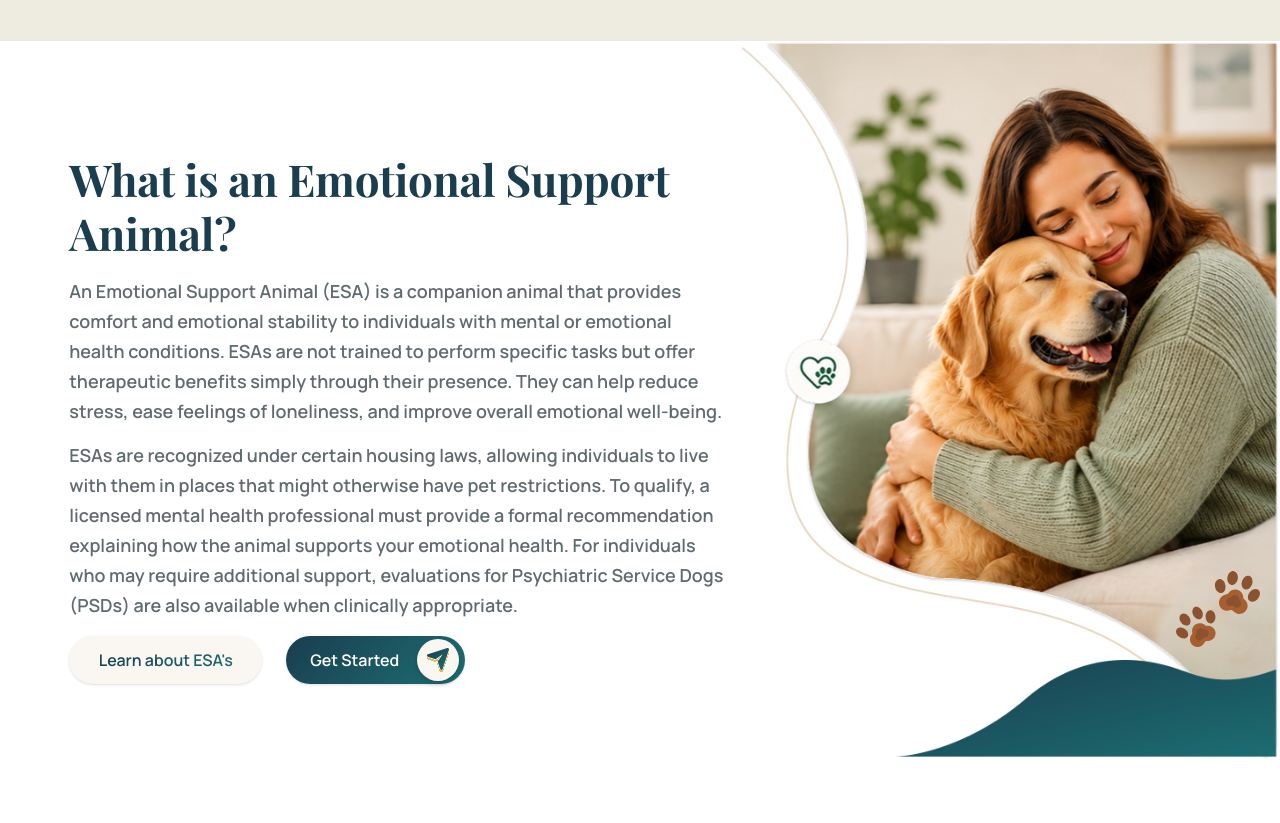
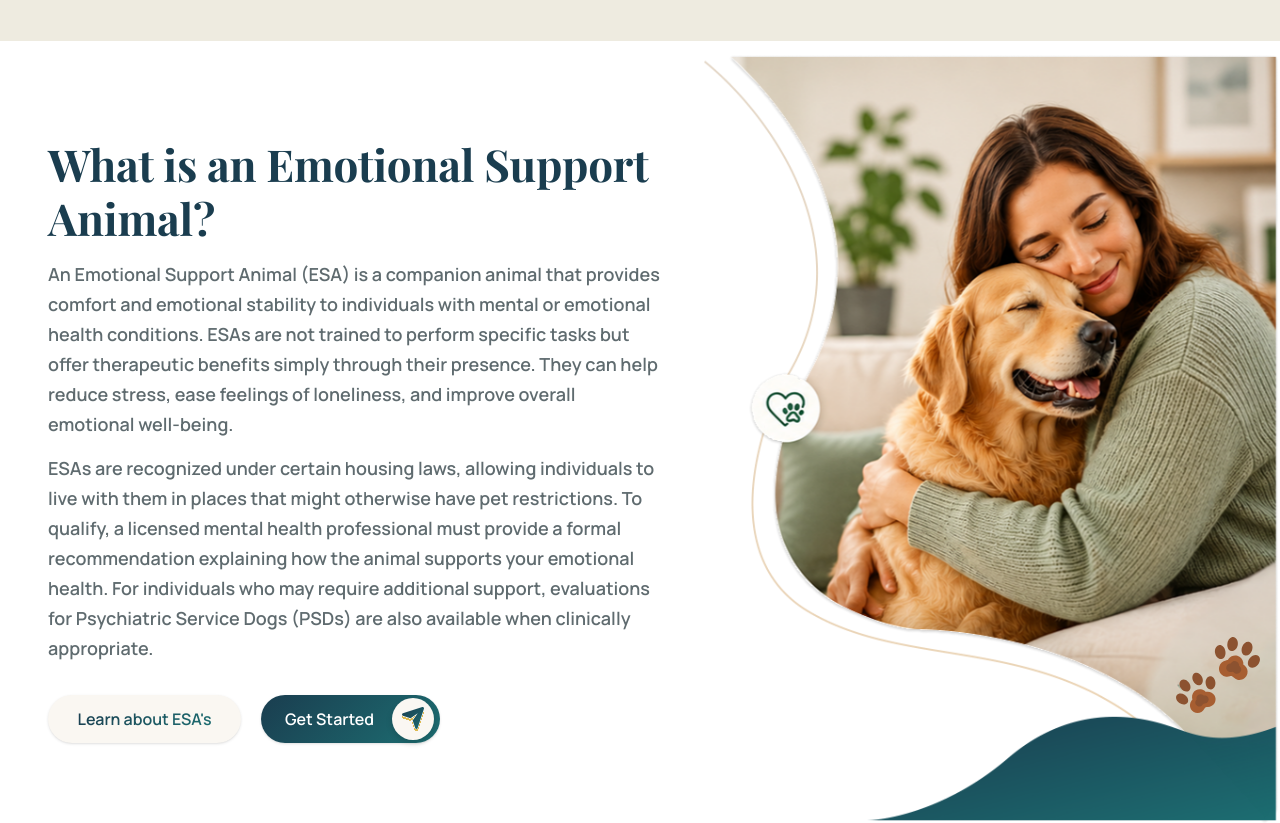
Before and after one commit to Aman-scripts/myesatherapist, a Next.js app: page / in a window 1280 px wide. Shown: the part 6280-7103 px from the top of the page. Built offline with nearby package versions, Linux system fonts and the light colour scheme; a web font is replaced by a local one.

Commit message:
fix(responsiveness): refactor EmotionalSupportSection for fluid 1024px screen layout

```diff
--- a/components/home/EmotionalSupportSection.tsx
+++ b/components/home/EmotionalSupportSection.tsx
@@ -7,148 +7,18 @@ const TEAL_GRADIENT = "linear-gradient(135deg, #1A3D4F 0%, #1D6E72 100%)";
 
 export function EmotionalSupportSection() {
   return (
-    <section className="relative overflow-hidden bg-white w-full">
-      {/* Desktop container matching Figma section 1442x811 */}
-      <div
-        className="hidden lg:block relative w-full mx-auto max-w-[1442px]"
-        style={{ aspectRatio: "1442 / 811", minHeight: "720px" }}
-      >
-        {/* Left Content Area (Figma Frame 1000011698: left 78px [5.41%], top 125.5px [15.47%], width 737px, height 560px) */}
-        <div
-          className="absolute z-10 flex flex-col justify-between"
-          style={{
-            left: "5.41%",
-            top: "15.47%",
-            width: "51.11%",
-            maxWidth: "737px",
-            height: "69.05%",
-          }}
-        >
-          <div className="space-y-4">
+    <section className="relative overflow-hidden bg-white w-full py-12 lg:py-0">
+      <div className="max-w-[1442px] mx-auto px-4 sm:px-6 lg:px-8 xl:px-12 relative min-h-0 lg:min-h-[640px] xl:min-h-[760px] flex flex-col lg:flex-row items-center justify-between gap-8 lg:gap-0">
+        {/* Left Content Area */}
+        <div className="w-full lg:w-[56%] xl:w-[52%] z-10 py-4 lg:py-16 xl:py-24 space-y-6 lg:space-y-5 xl:space-y-6">
+          <div className="space-y-3 lg:space-y-3.5">
             {/* Heading */}
-            <h2 className="font-heading text-[44px] font-bold text-[#1A3D4F] leading-[54px] tracking-[-0.006em]">
+            <h2 className="font-heading text-3xl sm:text-4xl lg:text-[32px] xl:text-[44px] font-bold text-[#1A3D4F] leading-tight lg:leading-[42px] xl:leading-[54px] tracking-[-0.006em]">
               What is an Emotional Support Animal?
             </h2>
 
-            {/* Description paragraphs — 18px / 30px line-height */}
-            <div className="space-y-3.5 text-[#5F6B6F] text-[18px] font-semibold leading-[30px]">
-              <p>
-                An Emotional Support Animal (ESA) is a companion animal that
-                provides comfort and emotional stability to individuals with
-                mental or emotional health conditions. ESAs are not trained to
-                perform specific tasks but offer therapeutic benefits simply
-                through their presence. They can help reduce stress, ease
-                feelings of loneliness, and improve overall emotional
-                well-being.
-              </p>
-              <p>
-                ESAs are recognized under certain housing laws, allowing
-                individuals to live with them in places that might otherwise have
-                pet restrictions. To qualify, a licensed mental health
-                professional must provide a formal recommendation explaining how
-                the animal supports your emotional health. For individuals who
-                may require additional support, evaluations for Psychiatric
-                Service Dogs (PSDs) are also available when clinically
-                appropriate.
-              </p>
-            </div>
-          </div>
-
-          {/* Action Buttons — Figma: 396px width, 48px height, 24px gap */}
-          <div className="flex items-center gap-6 pt-4">
-            {/* Learn about ESA's Button */}
-            <button className="w-[193px] h-[48px] rounded-[30px] bg-[#FAF7F2] flex items-center justify-center font-semibold text-[16px] shadow-sm hover:bg-[#f3efe6] transition-colors">
-              <span className="bg-clip-text text-transparent" style={{ backgroundImage: TEAL_GRADIENT }}>
-                Learn about ESA&apos;s
-              </span>
-            </button>
-
-            {/* Get Started Button */}
-            <a
-              href="#how-it-works"
-              className="w-[179px] h-[48px] rounded-[30px] pl-6 pr-1.5 flex items-center justify-between text-white font-semibold text-[16px] transition-opacity hover:opacity-90 shadow-sm"
-              style={{ backgroundImage: TEAL_GRADIENT }}
-            >
-              <span>Get Started</span>
-              <span className="w-[42px] h-[42px] rounded-full bg-[#FAF7F2] shadow-[0_3px_6px_rgba(0,0,0,0.15)] flex items-center justify-center shrink-0">
-                <Image src="/send-icon.svg" alt="" width={18} height={20} style={{ width: "auto", height: "auto" }} />
-              </span>
-            </a>
-          </div>
-        </div>
-
-        {/* Right Graphics: Figma Frame 1000011721 (exact width 607px, height 811px, right 0, top 0) */}
-        <div
-          className="absolute right-0 top-0 bottom-0 pointer-events-none z-0"
-          style={{ width: "42.09%", height: "100%" }}
-        >
-          <Image
-            src="/emotional-support-right-frame.png"
-            alt="Emotional support dog and woman"
-            fill
-            priority
-            className="object-contain object-right"
-            sizes="(min-width: 1024px) 607px, 50vw"
-          />
-        </div>
-
-        {/* Bottom Paw Icon — Figma fi_11234282 (x=3099, y=6593, width 84px, height 84px) */}
-        <div
-          className="absolute z-20 pointer-events-none"
-          style={{
-            right: "1.6%",
-            bottom: "15.28%",
-            width: "84px",
-            height: "84px",
-          }}
-        >
-          <Image
-            src="/emotional-support-section-bottom-paw-icon.svg"
-            alt="Paw prints"
-            fill
-            className="object-contain"
-          />
-        </div>
-      </div>
-
-      {/* Mobile / Tablet Responsive Fallback */}
-      <div className="lg:hidden py-12 space-y-8 w-full">
-        {/* Full-width Image Container (Edge to Edge) */}
-        <div className="w-full">
-          {/* Mobile Image (< sm / under 640px) */}
-          <div className="block sm:hidden relative w-full aspect-[390/425] rounded-none">
-            <Image
-              src="/mobile-emotional-support.png"
-              alt="What is an Emotional Support Animal"
-              fill
-              unoptimized
-              priority
-              className="object-contain rounded-none"
-              sizes="100vw"
-            />
-          </div>
-
-          {/* Tablet Image (sm: to lg: / 640px to 1023px) */}
-          <div className="hidden sm:block lg:hidden relative w-full aspect-[834/521] rounded-none">
-            <Image
-              src="/tablet-emotional-support-section.png"
-              alt="What is an Emotional Support Animal"
-              fill
-              unoptimized
-              priority
-              className="object-contain rounded-none"
-              sizes="100vw"
-            />
-          </div>
-        </div>
-
-        {/* Text & Button Container */}
-        <div className="px-4 sm:px-6 max-w-3xl mx-auto space-y-8">
-          <div className="space-y-4">
-            <h2 className="font-heading text-3xl sm:text-4xl font-bold text-[#1A3D4F] leading-tight tracking-[-0.006em]">
-              What is an Emotional Support Animal?
-            </h2>
-            <div className="space-y-3.5 text-[#5F6B6F] text-base sm:text-[18px] font-semibold leading-relaxed">
+            {/* Description paragraphs */}
+            <div className="space-y-3 lg:space-y-3 xl:space-y-3.5 text-[#5F6B6F] text-base sm:text-[17px] lg:text-[15px] xl:text-[18px] font-semibold leading-relaxed lg:leading-[25px] xl:leading-[30px]">
               <p>
                 An Emotional Support Animal (ESA) is a companion animal that
                 provides comfort and emotional stability to individuals with
@@ -172,15 +42,18 @@ export function EmotionalSupportSection() {
           </div>
 
           {/* Action Buttons */}
-          <div className="flex flex-col sm:flex-row gap-3">
-            <button className="w-full sm:w-[193px] h-[48px] rounded-[30px] bg-[#FAF7F2] flex items-center justify-center font-semibold text-[16px] shadow-sm">
+          <div className="flex flex-col sm:flex-row items-center gap-3.5 sm:gap-4 lg:gap-5 pt-2">
+            {/* Learn about ESA's Button */}
+            <button className="w-full sm:w-[193px] h-[48px] rounded-[30px] bg-[#FAF7F2] flex items-center justify-center font-semibold text-[16px] shadow-sm hover:bg-[#f3efe6] transition-colors shrink-0">
               <span className="bg-clip-text text-transparent" style={{ backgroundImage: TEAL_GRADIENT }}>
                 Learn about ESA&apos;s
               </span>
             </button>
+
+            {/* Get Started Button */}
             <a
               href="#how-it-works"
-              className="w-full sm:w-[179px] h-[48px] rounded-[30px] pl-6 pr-1.5 flex items-center justify-between text-white font-semibold text-[16px] shadow-sm"
+              className="w-full sm:w-[179px] h-[48px] rounded-[30px] pl-6 pr-1.5 flex items-center justify-between text-white font-semibold text-[16px] transition-opacity hover:opacity-90 shadow-sm shrink-0"
               style={{ backgroundImage: TEAL_GRADIENT }}
             >
               <span>Get Started</span>
@@ -190,6 +63,30 @@ export function EmotionalSupportSection() {
             </a>
           </div>
         </div>
+
+        {/* Right Graphics (Image Frame for Desktop & Laptop) */}
+        <div className="w-full lg:w-[44%] xl:w-[45%] lg:absolute lg:right-0 lg:top-0 lg:bottom-0 pointer-events-none z-0 flex items-center justify-center lg:justify-end">
+          <div className="relative w-full aspect-[834/521] lg:aspect-auto lg:h-full lg:w-full max-w-[607px] lg:max-w-none">
+            <Image
+              src="/emotional-support-right-frame.png"
+              alt="Emotional support dog and woman"
+              width={607}
+              height={811}
+              priority
+              className="object-contain object-center lg:object-right lg:h-full lg:w-auto ml-auto"
+            />
+          </div>
+        </div>
+
+        {/* Bottom Paw Icon */}
+        <div className="hidden lg:block absolute z-20 pointer-events-none right-4 xl:right-[1.6%] bottom-6 xl:bottom-[15.28%] w-[64px] xl:w-[84px] h-[64px] xl:h-[84px]">
+          <Image
+            src="/emotional-support-section-bottom-paw-icon.svg"
+            alt="Paw prints"
+            fill
+            className="object-contain"
+          />
+        </div>
       </div>
     </section>
   );
```
